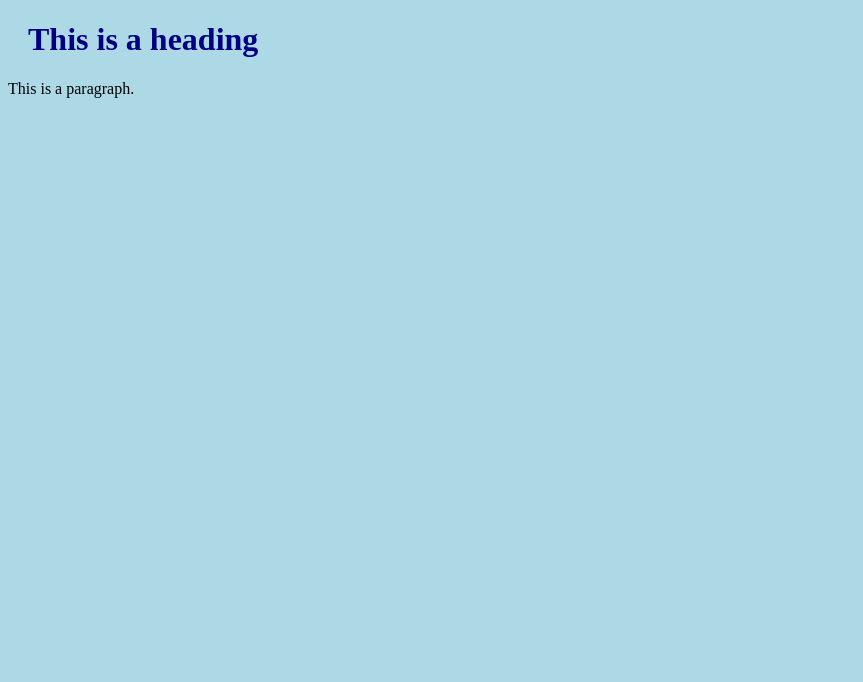
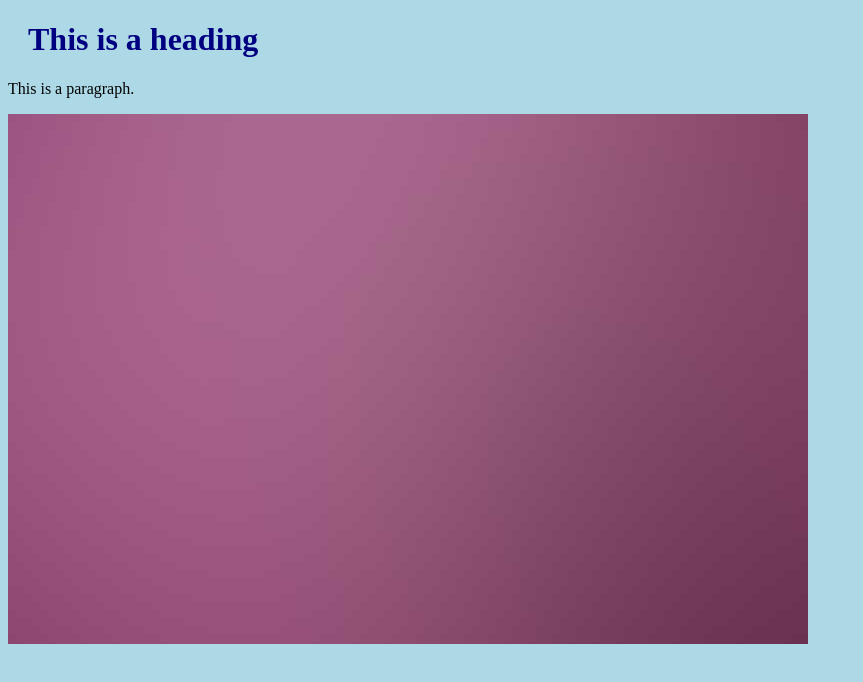
Before and after one commit to DodgerDam/DodgerDam.github.io, a plain HTML site: page test-css.html in a window 1280 px wide. Shown: the whole page, without its empty margins (0-863 px from the left). Drawn offline with Linux system fonts and the light colour scheme.

Commit message:
Update test-css.html

```diff
--- a/test-css.html
+++ b/test-css.html
@@ -8,5 +8,7 @@
 <h1>This is a heading</h1>
 <p>This is a paragraph.</p>
 
+<img class="figure-img-caption" src="images/blog-1.jpg" alt="Image non disponible">
+
 </body>
 </html>
```
